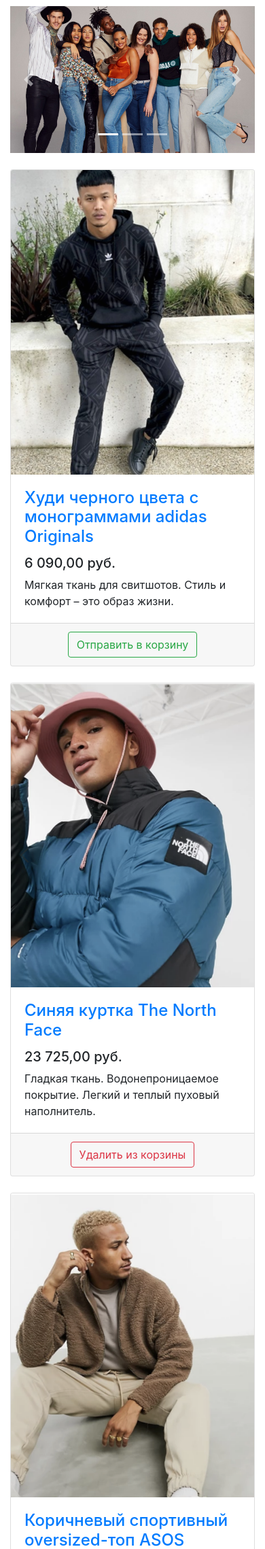
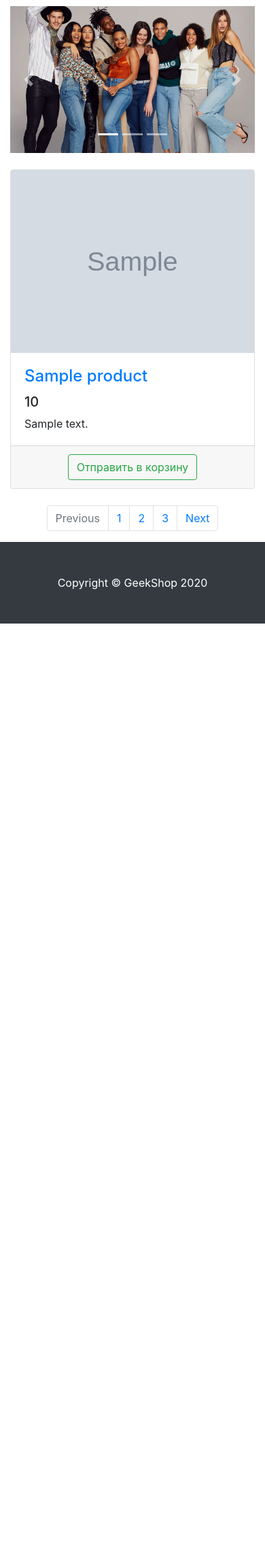
Before and after one commit to BrianMcLucky/DjangoGeekShop, a Django app: template Geekshop/DjangoGeekShop/mainapp/templates/products.html in a window 390 px wide. Shown: the part 453-2731 px from the top of the page at 68% size. After the commit the page ends 1370 px from the top, so only its background shows below. Run offline with Django 3.2, Linux system fonts and the light colour scheme; the template is opened without the code that fills it: most values are stand-ins (such as "Sample title", 1, 10 or a date in 2020); grey boxes marked "Sample" are stand-in pictures; some libraries are stand-ins or nearby versions.

Commit message:
сделал динамический вывод

```diff
--- a/Geekshop/DjangoGeekShop/mainapp/fixtures/cars.json
+++ /dev/null
@@ -1,2 +0,0 @@
-[{"Name": "Honda", "Price": 10000, "Model": 2005, "Power": 1300},
-  {"Name": "Ford", "Price": 28000, "Model": 2009, "Power": 1200}]
--- a/Geekshop/DjangoGeekShop/mainapp/templates/products.html
+++ b/Geekshop/DjangoGeekShop/mainapp/templates/products.html
@@ -4,8 +4,6 @@
 {% block css %}
 <link href="{% static 'css/products.css' %}" rel="stylesheet">
 {% endblock%}
-
-
 
 
 {% block content %}
@@ -57,127 +55,29 @@
             </div>
 
             <div class="row">
+                {% for product in products %}
 
                 <div class="col-lg-4 col-md-6 mb-4">
                     <div class="card h-100">
                         <a href="#">
                             <img class="card-img-top"
-                                 src="{% static 'vendor/img/products/Adidas-hoodie.png' %}"
+                                 src="{% static product.image %}"
                                  alt="">
                         </a>
                         <div class="card-body">
                             <h4 class="card-title">
-                                <a href="#">Худи черного цвета с монограммами adidas Originals</a>
+                                <a href="#">{{ product.name}}</a>
                             </h4>
-                            <h5>6 090,00 руб.</h5>
-                            <p class="card-text">Мягкая ткань для свитшотов. Стиль и комфорт – это образ жизни.</p>
+                            <h5>{{ product.price }}</h5>
+                            <p class="card-text">{{ product.description }}</p>
                         </div>
                         <div class="card-footer text-center">
                             <button type="button" class="btn btn-outline-success">Отправить в корзину</button>
                         </div>
                     </div>
                 </div>
+                {% endfor %}
 
-                <div class="col-lg-4 col-md-6 mb-4">
-                    <div class="card h-100">
-                        <a href="#">
-                            <img class="card-img-top"
-                                 src="{% static 'vendor/img/products/Blue-jacket-The-North-Face.png' %}" alt="">
-                        </a>
-                        <div class="card-body">
-                            <h4 class="card-title">
-                                <a href="#">Синяя куртка The North Face</a>
-                            </h4>
-                            <h5>23 725,00 руб.</h5>
-                            <p class="card-text">
-                                Гладкая ткань. Водонепроницаемое покрытие. Легкий и теплый пуховый наполнитель.
-                            </p>
-                        </div>
-                        <div class="card-footer text-center">
-                            <button type="button" class="btn btn-outline-danger">Удалить из корзины</button>
-                        </div>
-                    </div>
-                </div>
-
-                <div class="col-lg-4 col-md-6 mb-4">
-                    <div class="card h-100">
-                        <a href="#">
-                            <img class="card-img-top"
-                                 src="{% static 'vendor/img/products/Brown-sports-oversized-top-ASOS-DESIGN.png' %}"
-                                 alt="">
-                        </a>
-                        <div class="card-body">
-                            <h4 class="card-title">
-                                <a href="#">Коричневый спортивный oversized-топ ASOS DESIGN</a>
-                            </h4>
-                            <h5>3 390,00 руб.</h5>
-                            <p class="card-text">Материал с плюшевой текстурой. Удобный и мягкий.</p>
-                        </div>
-                        <div class="card-footer text-center">
-                            <button type="button" class="btn btn-outline-success">Отправить в корзину</button>
-                        </div>
-                    </div>
-                </div>
-
-                <div class="col-lg-4 col-md-6 mb-4">
-                    <div class="card h-100">
-                        <a href="#">
-                            <img class="card-img-top"
-                                 src="{% static 'vendor/img/products/Black-Nike-Heritage-backpack.png' %}"
-                                 alt="">
-                        </a>
-                        <div class="card-body">
-                            <h4 class="card-title">
-                                <a href="#">Черный рюкзак Nike Heritage</a>
-                            </h4>
-                            <h5>2 340,00 руб.</h5>
-                            <p class="card-text">Плотная ткань. Легкий материал.</p>
-                        </div>
-                        <div class="card-footer text-center">
-                            <button type="button" class="btn btn-outline-success">Отправить в корзину</button>
-                        </div>
-                    </div>
-                </div>
-
-                <div class="col-lg-4 col-md-6 mb-4">
-                    <div class="card h-100">
-                        <a href="#">
-                            <img class="card-img-top"
-                                 src="{% static 'vendor/img/products/Black-Dr-Martens-shoes.png' %}"
-                                 alt="">
-                        </a>
-                        <div class="card-body">
-                            <h4 class="card-title">
-                                <a href="#">Черные туфли на платформе с 3 парами люверсов Dr Martens 1461 Bex</a>
-                            </h4>
-                            <h5>13 590,00 руб.</h5>
-                            <p class="card-text">Гладкий кожаный верх. Натуральный материал.</p>
-                        </div>
-                        <div class="card-footer text-center">
-                            <button type="button" class="btn btn-outline-success">Отправить в корзину</button>
-                        </div>
-                    </div>
-                </div>
-
-                <div class="col-lg-4 col-md-6 mb-4">
-                    <div class="card h-100">
-                        <a href="#">
-                            <img class="card-img-top"
-                                 src="{% static 'vendor/img/products/Dark-blue-wide-leg-ASOs-DESIGN-trousers.png' %}"
-                                 alt="">
-                        </a>
-                        <div class="card-body">
-                            <h4 class="card-title">
-                                <a href="#">Темно-синие широкие строгие брюки ASOS DESIGN</a>
-                            </h4>
-                            <h5>2 890,00 руб.</h5>
-                            <p class="card-text">Легкая эластичная ткань сирсакер Фактурная ткань.</p>
-                        </div>
-                        <div class="card-footer text-center">
-                            <button type="button" class="btn btn-outline-success">Отправить в корзину</button>
-                        </div>
-                    </div>
-                </div>
 
             </div>
 
```
Also changed, not shown: Geekshop/DjangoGeekShop/mainapp/fixtures/goods.json (added, +38 -0 lines), Geekshop/DjangoGeekShop/mainapp/views.py (+45 -1 lines).
